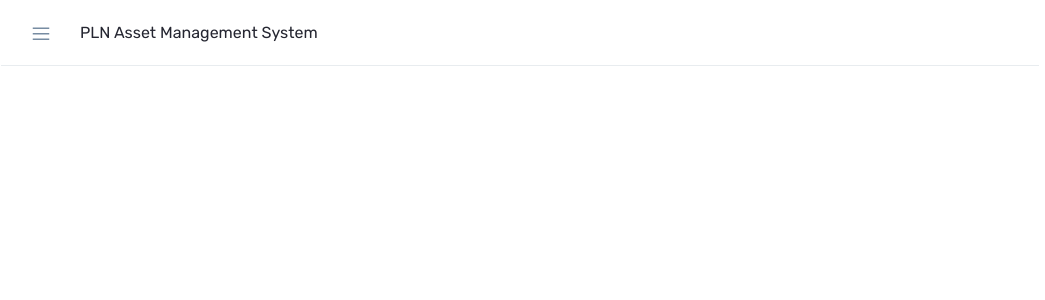
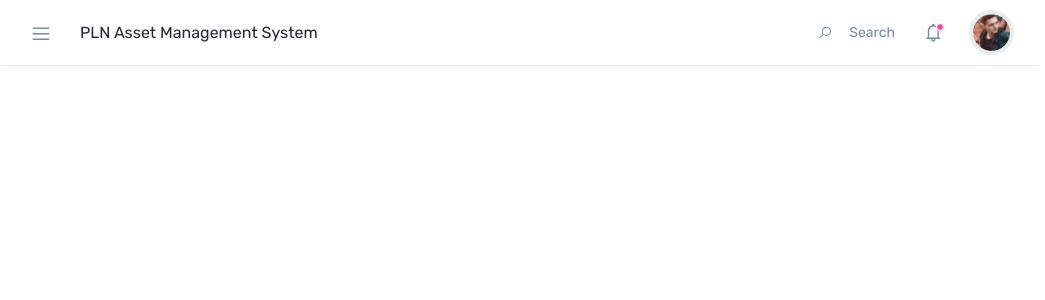
Before and after one commit to EmanKAyyad/management-system, a React (Create React App) app: page / in a window 1280 px wide. Shown: the top 300 px of the page, without its empty margins (0-1045 px from the left). Built offline with nearby package versions, Linux system fonts and the light colour scheme.

Commit message:
header done

```diff
--- a/src/components/shared/Header/Header.js
+++ b/src/components/shared/Header/Header.js
@@ -1,6 +1,7 @@
 import React from 'react';
 import './header.scss';
 import { connect } from 'react-redux';
+import img from '../../../assets/img.jpg';
 
 const Header = (props) => {
     return <header>
@@ -12,7 +13,38 @@ const Header = (props) => {
             </button>
             <span>PLN Asset Management System</span>
         </div>
-        <div className="right-side"></div>
+        <div className="right-side">
+            <button className="search-btn">
+                <svg width="18" height="19" viewBox="0 0 18 19" fill="none" xmlns="http://www.w3.org/2000/svg">
+                    <path d="M6.20703 2.83203C7.55339 1.48568 9.17188 0.8125 11.0625 0.8125C12.9531 0.8125 14.5716 1.48568 15.918 2.83203C17.2643 4.17839 17.9375 5.79688 17.9375 7.6875C17.9375 9.57812 17.2643 11.1966 15.918 12.543C14.5716 13.8893 12.9531 14.5625 11.0625 14.5625C9.42969 14.5625 7.98307 14.0469 6.72266 13.0156L1.26562 18.5156L0.234375 17.4844L5.73438 12.0273C4.70312 10.7669 4.1875 9.32031 4.1875 7.6875C4.1875 5.79688 4.86068 4.17839 6.20703 2.83203ZM14.9297 3.82031C13.8698 2.73177 12.5807 2.1875 11.0625 2.1875C9.54427 2.1875 8.24089 2.73177 7.15234 3.82031C6.09245 4.88021 5.5625 6.16927 5.5625 7.6875C5.5625 9.20573 6.09245 10.5091 7.15234 11.5977C8.24089 12.6576 9.54427 13.1875 11.0625 13.1875C12.5807 13.1875 13.8698 12.6576 14.9297 11.5977C16.0182 10.5091 16.5625 9.20573 16.5625 7.6875C16.5625 6.16927 16.0182 4.88021 14.9297 3.82031Z" fill="#778CA2" />
+                </svg>
+            </button>
+            <span>search</span>
+            <button className="notifications-btn">
+                <svg width="15" height="19" viewBox="0 0 15 19" fill="none" xmlns="http://www.w3.org/2000/svg">
+                    <path d="M6.32422 1.24219C6.61068 0.955729 6.9401 0.8125 7.3125 0.8125C7.6849 0.8125 8 0.955729 8.25781 1.24219C8.54427 1.5 8.6875 1.8151 8.6875 2.1875C8.6875 2.1875 8.6875 2.24479 8.6875 2.35938C9.89062 2.67448 10.8789 3.34766 11.6523 4.37891C12.4258 5.41016 12.8125 6.57031 12.8125 7.85938V13.875C12.8125 14.3333 13.0417 14.5625 13.5 14.5625H14.1875V15.9375H9.24609C9.33203 16.1667 9.375 16.3958 9.375 16.625C9.375 17.1979 9.17448 17.6849 8.77344 18.0859C8.3724 18.487 7.88542 18.6875 7.3125 18.6875C6.73958 18.6875 6.2526 18.487 5.85156 18.0859C5.45052 17.6849 5.25 17.1979 5.25 16.625C5.25 16.3958 5.29297 16.1667 5.37891 15.9375H0.4375V14.5625H1.125C1.58333 14.5625 1.8125 14.3333 1.8125 13.875V7.6875C1.8125 6.42708 2.19922 5.3099 2.97266 4.33594C3.77474 3.33333 4.76302 2.67448 5.9375 2.35938C5.9375 2.24479 5.9375 2.1875 5.9375 2.1875C5.9375 1.8151 6.06641 1.5 6.32422 1.24219ZM7.01172 3.5625C5.92318 3.64844 5.00651 4.09245 4.26172 4.89453C3.54557 5.66797 3.1875 6.59896 3.1875 7.6875V13.875C3.1875 14.1042 3.14453 14.3333 3.05859 14.5625H11.5664C11.4805 14.3333 11.4375 14.1042 11.4375 13.875V7.85938C11.4375 6.71354 11.0508 5.72526 10.2773 4.89453C9.50391 4.03516 8.55859 3.59115 7.44141 3.5625H7.3125H7.14062H7.01172ZM8 16.625C8 16.1667 7.77083 15.9375 7.3125 15.9375C6.85417 15.9375 6.625 16.1667 6.625 16.625C6.625 17.0833 6.85417 17.3125 7.3125 17.3125C7.77083 17.3125 8 17.0833 8 16.625Z" fill="#778CA2" />
+                </svg>
+            </button>
+            <div className="dropdown">
+                <button className="user-thumbnail dropdown-toggle" type="button" id="user-menu" data-toggle="dropdown" aria-haspopup="true" aria-expanded="false">
+                    <img src={img} alt="user thumbnail" />
+                </button>
+                <div className="dropdown-menu dropdown-menu-right" aria-labelledby="user-menu">
+                    <a className="dropdown-item" href="#">
+                        <span className="icon">
+                            <svg width="15" height="16" viewBox="0 0 15 16" fill="none" xmlns="http://www.w3.org/2000/svg">
+                                <path d="M3.91797 1.60547C4.86328 0.660156 5.99479 0.1875 7.3125 0.1875C8.63021 0.1875 9.76172 0.660156 10.707 1.60547C11.6523 2.55078 12.125 3.68229 12.125 5C12.125 5.80208 11.9245 6.5612 11.5234 7.27734C11.151 7.99349 10.6354 8.56641 9.97656 8.99609C11.237 9.54036 12.2539 10.3854 13.0273 11.5312C13.8008 12.6484 14.1875 13.9089 14.1875 15.3125H12.8125C12.8125 13.7943 12.2682 12.5052 11.1797 11.4453C10.1198 10.3568 8.83073 9.8125 7.3125 9.8125C5.79427 9.8125 4.49089 10.3568 3.40234 11.4453C2.34245 12.5052 1.8125 13.7943 1.8125 15.3125H0.4375C0.4375 13.9089 0.824219 12.6484 1.59766 11.5312C2.37109 10.3854 3.38802 9.54036 4.64844 8.99609C3.98958 8.56641 3.45964 7.99349 3.05859 7.27734C2.6862 6.5612 2.5 5.80208 2.5 5C2.5 3.68229 2.97266 2.55078 3.91797 1.60547ZM9.71875 2.59375C9.0599 1.90625 8.25781 1.5625 7.3125 1.5625C6.36719 1.5625 5.55078 1.90625 4.86328 2.59375C4.20443 3.2526 3.875 4.05469 3.875 5C3.875 5.94531 4.20443 6.76172 4.86328 7.44922C5.55078 8.10807 6.36719 8.4375 7.3125 8.4375C8.25781 8.4375 9.0599 8.10807 9.71875 7.44922C10.4062 6.76172 10.75 5.94531 10.75 5C10.75 4.05469 10.4062 3.2526 9.71875 2.59375Z" fill="#778CA2" />
+                            </svg>
+                        </span>Profile</a>
+                    <a className="dropdown-item" href="#">
+                        <span className="icon">
+                            <svg width="15" height="17" viewBox="0 0 15 17" fill="none" xmlns="http://www.w3.org/2000/svg">
+                                <path d="M0.125 0.5H13.875V6L12.5 4.625V1.875H1.5V15.625H12.5V12.875L13.875 11.5V17H0.125V0.5ZM11.3828 5.3125L14.3906 8.23438L14.8203 8.75L14.3906 9.26562L11.3828 12.1875L10.4375 11.2422L12.1992 9.4375H5.53906V8.0625H12.1992L10.4375 6.25781L11.3828 5.3125Z" fill="#778CA2" />
+                            </svg>
+                        </span>logout</a>
+                </div>
+            </div>
+        </div>
     </header>
 }
 
--- a/src/components/shared/Header/header.scss
+++ b/src/components/shared/Header/header.scss
@@ -1,10 +1,11 @@
-@import '../../../scss/variables.scss';
+@import "../../../scss/variables.scss";
 
 header {
     height: 66px;
-    border-bottom: 1px solid #E8ECEF;
+    border-bottom: 1px solid #e8ecef;
     display: flex;
-    flex-direction: column;
+    flex-direction: row;
+    justify-content: space-between;
     padding: 20px 25px;
 
     .left-side {
@@ -17,4 +18,81 @@ header {
             margin-right: 24px;
         }
     }
+
+    .right-side {
+        display: flex;
+        align-items: center;
+
+        span {
+            color: $ms_SecondaryText;
+            text-transform: capitalize;
+            font-size: 14px;
+        }
+    }
+
+    .user-thumbnail {
+        width: 45px;
+        height: 45px;
+        border-radius: 100%;
+        overflow: hidden;
+        padding: 0;
+        border: 4px solid #e8ecef;
+        margin-left: 24px;
+
+        img {
+            width: 100%;
+        }
+    }
+
+    .notifications-btn {
+        padding: 0;
+        margin-left: 26px;
+        position: relative;
+
+        &::after {
+            content: "";
+            display: inline-block;
+            width: 8px;
+            height: 8px;
+            border: 1px solid #fff;
+            border-radius: 100%;
+            background-color: #fe4d97;
+            position: absolute;
+            top: 2px;
+            right: 1px;
+        }
+    }
+
+    .search-btn {
+        margin-right: 12px;
+    }
+
+    .search-btn,
+    .notifications-btn {
+        width: 24px;
+        height: 24px;
+        display: flex;
+        align-items: center;
+        justify-content: center;
+    }
+
+    .dropdown-menu {
+        width: 210px;
+        border: 1px solid #e8ecef;
+        border-radius: 4px;
+    }
+
+    .dropdown-item {
+        padding: 11px 16px;
+        font-size: 12px;
+
+        &:hover{
+            background-color: #F2F4F6;
+        }
+        .icon {
+            display: inline-block;
+            width: 24px;
+            height: 24px;
+        }
+    }
 }
```
Also changed, not shown: src/assets/img.jpg (added), 1 other file (tests, documents, lock files or other folders).
